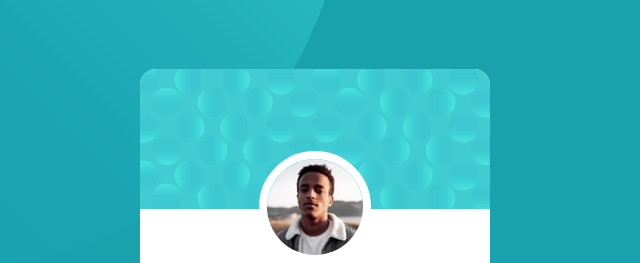
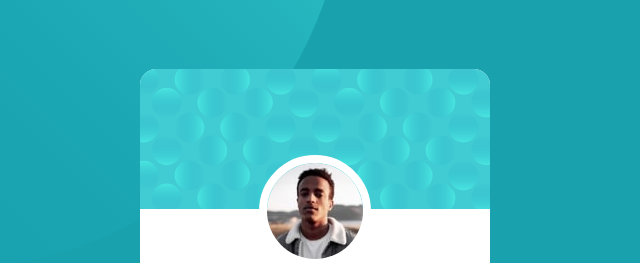
Before and after one commit to RicardoSerrano19/frontent_profile-card-component, a plain HTML site: page index.html in a window 1280 px wide. Shown: the part 131-394 px from the top of the page, 325-965 px from the left. Drawn offline with Linux system fonts and the light colour scheme.

Commit message:
hotfix: change image

```diff
--- a/index.html
+++ b/index.html
@@ -15,7 +15,7 @@
 <body>
   <section class="card">
     <div class="card__header">
-
+      <img src="./images/bg-pattern-card.svg" alt="">
     </div>
     <div class="card__content">
       <div class="card__content__profile-photo">
--- a/style.css
+++ b/style.css
@@ -66,11 +66,10 @@ body::before{
 
 .card__header{
     flex: 0 0 35%;
+}
+
+.card__header img{
     border-radius: 1rem 1rem 0 0;
-    background-image: url(./images/bg-pattern-card.svg);
-    background-position: center;
-    background-size: contain;
-    background-repeat: no-repeat;
 }
 
 .card__content{
```
